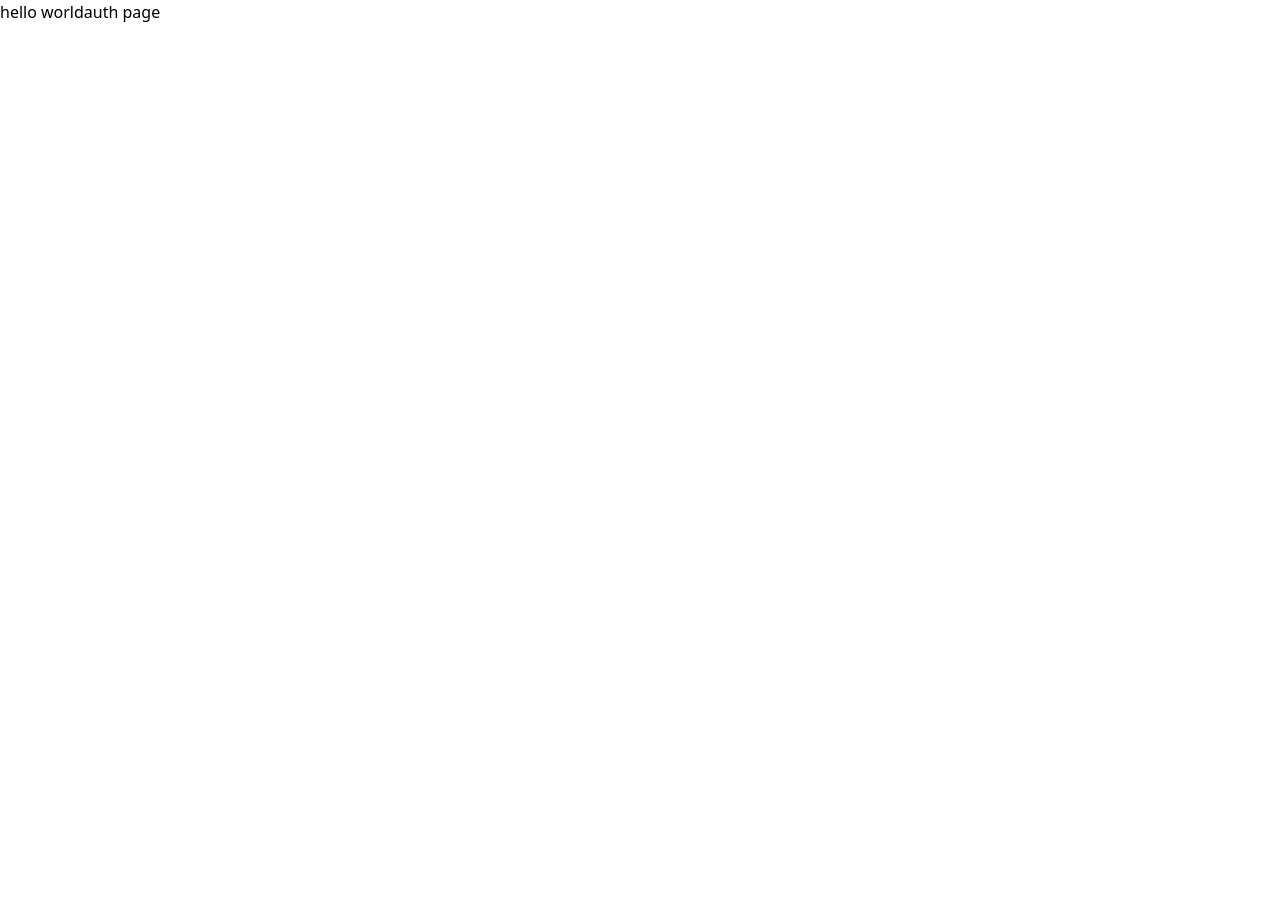
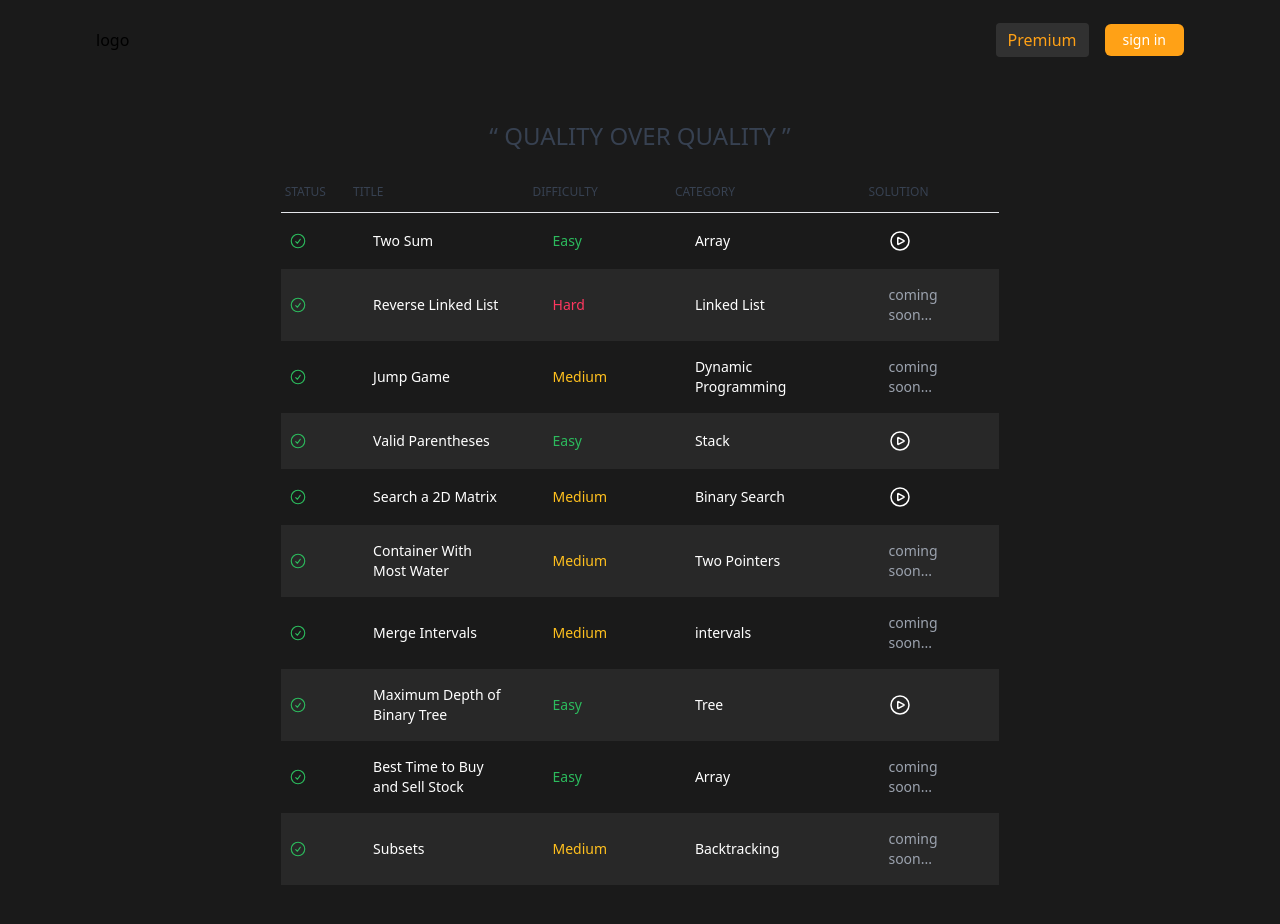
Before and after one commit to EGASHIRAAkihide/ltc-leetcode, a Next.js app: page / in a window 1280 px wide. Before the commit the page ends 800 px from the top, so only its background shows below. Built offline with nearby package versions, Linux system fonts and the light colour scheme.

Commit message:
feature: develop youtube preview

```diff
--- /dev/null
+++ b/app/_components/Table/Body.tsx
@@ -0,0 +1,106 @@
+'use client'
+
+import { Problem } from "@/app/_mock/problems";
+import { XCircleIcon } from '@heroicons/react/24/outline'
+import YouTube from 'react-youtube';
+
+import { CheckCircleIcon, PlayCircleIcon } from '@heroicons/react/24/outline'
+import Link from "next/link";
+import { useEffect, useState } from "react";
+
+type Props = {
+  data: Problem[];
+}
+
+export function TableBody({
+  data
+}: Props) {
+  const [youTubePlayer, setYouTubePlayer] = useState({
+    isOpen: false,
+    videoId: ''
+  })
+
+  const closeModal = () => {
+    setYouTubePlayer({
+      isOpen: false,
+      videoId: ''
+    })
+  }
+
+  useEffect(() => {
+    const handleEsc = (e: KeyboardEvent) => {
+      if (e.key === 'Escape') closeModal()
+    }
+    window.addEventListener('keydown', handleEsc)
+
+    return () => window.removeEventListener('keydown', handleEsc)
+  }, [])
+
+  return (
+    <>
+      <tbody className='text-white'>
+        {data.map((d, index) => {
+          const difficultyColor =
+            d.difficulty === 'Easy'
+              ? 'text-dark-green-s'
+              : d.difficulty === 'Medium'
+                ? 'text-dark-yellow'
+                : 'text-dark-pink'
+
+          return (
+            <tr key={d.id} className={`${index % 2 === 1 ? 'bg-dark-layer-1' : ''}`}>
+              <th className='px-2 py-4 font-medium whitespace-nowrap text-dark-green-s'>
+                <div className='w-[18px] h-[18px]'>
+                  <CheckCircleIcon />
+                </div>
+              </th>
+              <td className='px-6 py-4'>
+                <Link className='hover:text-blue-600 cursor-pointer' href={`/problems/${d.id}`}>
+                  {d.title}
+                </Link>
+              </td>
+              <td className={`px-6 py-4 ${difficultyColor}`}>
+                {d.difficulty}
+              </td>
+              <td className='px-6 py-4'>
+                {d.category}
+              </td>
+              <td className='px-6 py-4'>
+                {d.videoId ? (
+                  <div className='w-[24px] h-[24px] cursor-pointer hover:text-red-600'
+                    onClick={() => setYouTubePlayer({
+                      isOpen: true,
+                      videoId: d.videoId as string
+                    })}>
+                    <PlayCircleIcon />
+                  </div>
+                ) : (
+                  <p className='text-gray-400'>coming soon...</p>
+                )}
+              </td>
+            </tr>
+          )
+        })}
+      </tbody>
+      {youTubePlayer.isOpen && (
+        <tfoot className='fixed top-0 left-0 h-screen w-screen flex items-center justify-center'>
+					<div className='bg-black z-10 opacity-70 top-0 left-0 w-screen h-screen absolute' onClick={closeModal}></div>
+					<div className='w-full z-50 h-full px-6 relative max-w-4xl'>
+						<div className='w-full h-full flex items-center justify-center relative'>
+							<div className='w-full relative'>
+                <div className='w-5 h-5 ml-auto' onClick={closeModal}>
+                  <XCircleIcon />
+                </div>
+								<YouTube
+									videoId={youTubePlayer.videoId}
+									loading='lazy'
+									iframeClassName='w-full min-h-[500px]'
+								/>
+							</div>
+						</div>
+					</div>
+				</tfoot>
+      )}
+    </>
+  )
+}
--- /dev/null
+++ b/app/_components/Table/Head.tsx
@@ -0,0 +1,17 @@
+type Props = {
+  data: string[];
+}
+
+export function TableHead({
+  data
+}: Props) {
+  return (
+    <thead className='text-xs text-gray-700 uppercase dark:text-gray-400 border-b'>
+      <tr>
+        {data.map((d, index) => (
+          <th scope='col' className='px-1 py-3 w-0 font-medium' key={index}>{d}</th>
+        ))}
+      </tr>
+    </thead>
+  )
+}
--- /dev/null
+++ b/app/_components/TopBar/TopBar.tsx
@@ -0,0 +1,30 @@
+'use client'
+
+import Link from "next/link";
+import { PrimaryButton } from "../Button/Primary";
+import { useSetRecoilState } from "recoil";
+import { authModalState } from "@/app/_state/recoil";
+
+export function TopBar() {
+  const setAuthModalState = useSetRecoilState(authModalState)
+  const handleClick = () => {
+    setAuthModalState((prev) => ({
+      ...prev,
+      isOpen: true,
+    }))
+  }
+
+  return (
+    <div className='flex items-center justify-between sm:px-12 md:px-24 px-2'>
+      <Link href='/' className='flex items-center justify-center h-20'>
+        <div>logo</div>
+      </Link>
+      <div className='flex items-center space-x-4 flex-1 justify-end'>
+        <div>
+          <a href='#' target='_blank' rel='noreferer'className='bg-dark-fill-3 py-1.5 px-3 cursor-pointer rounded text-brand-orange hover:bg-dark-fill-2'>Premium</a>
+        </div>
+        <PrimaryButton size='small' text='sign in' type='button' onClick={handleClick} />
+      </div>
+    </div>
+  )
+}
--- /dev/null
+++ b/app/_mock/problems.ts
@@ -0,0 +1,91 @@
+export type Problem = {
+	id: string;
+	title: string;
+	difficulty: string;
+	category: string;
+	order: number;
+	videoId?: string;
+};
+
+export const problemsData: Problem[] = [
+	{
+		id: "two-sum",
+		title: "Two Sum",
+		difficulty: "Easy",
+		category: "Array",
+		order: 1,
+		videoId: "8-k1C6ehKuw",
+	},
+	{
+		id: "reverse-linked-list",
+		title: "Reverse Linked List",
+		difficulty: "Hard",
+		category: "Linked List",
+		order: 2,
+		videoId: "",
+	},
+	{
+		id: "jump-game",
+		title: "Jump Game",
+		difficulty: "Medium",
+		category: "Dynamic Programming",
+		order: 3,
+		videoId: "",
+	},
+	{
+		id: "valid-parentheses",
+		title: "Valid Parentheses",
+		difficulty: "Easy",
+		category: "Stack",
+		order: 4,
+		videoId: "xty7fr-k0TU",
+	},
+	{
+		id: "search-a-2d-matrix",
+		title: "Search a 2D Matrix",
+		difficulty: "Medium",
+		category: "Binary Search",
+		order: 5,
+		videoId: "ZfFl4torNg4",
+	},
+	{
+		id: "container-with-most-water",
+		title: "Container With Most Water",
+		difficulty: "Medium",
+		category: "Two Pointers",
+		order: 6,
+		videoId: "",
+	},
+	{
+		id: "merge-intervals",
+		title: "Merge Intervals",
+		difficulty: "Medium",
+		category: "intervals",
+		order: 7,
+		videoId: "",
+	},
+	{
+		id: "maximum-depth-of-binary-tree",
+		title: "Maximum Depth of Binary Tree",
+		difficulty: "Easy",
+		category: "Tree",
+		order: 8,
+		videoId: "4qYTqOiRMoM",
+	},
+	{
+		id: "best-time-to-buy-and-sell-stock",
+		title: "Best Time to Buy and Sell Stock",
+		difficulty: "Easy",
+		category: "Array",
+		order: 9,
+		videoId: "",
+	},
+	{
+		id: "subsets",
+		title: "Subsets",
+		difficulty: "Medium",
+		category: "Backtracking",
+		order: 10,
+		videoId: "",
+	},
+];
--- /dev/null
+++ b/app/_mock/table-head.ts
@@ -0,0 +1,7 @@
+export const tableHeadData: string[] = [
+  'status',
+  'title',
+  'difficulty',
+  'category',
+  'solution',
+];
--- a/app/page.tsx
+++ b/app/page.tsx
@@ -1,9 +1,22 @@
-import Link from "next/link";
+import { TableBody } from "./_components/Table/Body";
+import { TableHead } from "./_components/Table/Head";
+import { TopBar } from "./_components/TopBar/TopBar";
+import { problemsData } from "./_mock/problems";
+import { tableHeadData } from "./_mock/table-head";
 
 export default function Home() {
   return (
-    <main>hello world
-      <Link href="/auth">auth page</Link>
+    <main className='bg-dark-layer-2 min-h-screen'>
+      <TopBar />
+      <h1 className='text-2xl text-center text-gray-700 dark:text-gray-400 font-medium uppercase mt-10 mb-5'>
+        &ldquo; QUALITY OVER QUALITY &rdquo;
+      </h1>
+      <div className='relative overflow-x-auto mx-auto px-6 pb-10'>
+        <table className='text-sm text-left text-gray-500 dark:text-gray-400 sm:w-7/12 w-full max-w-[1200px] mx-auto'>
+          <TableHead data={tableHeadData}/>
+          <TableBody data={problemsData} />
+        </table>
+      </div>
     </main>
   )
 }
--- a/package.json
+++ b/package.json
@@ -23,6 +23,7 @@
     "react-dom": "18.2.0",
     "react-firebase-hooks": "^5.1.1",
     "react-hot-toast": "^2.4.1",
+    "react-youtube": "^10.1.0",
     "recoil": "^0.7.7",
     "tailwindcss": "3.3.2",
     "typescript": "5.0.4"
```
Also changed, not shown: 2 other files (tests, documents, lock files or other folders).
